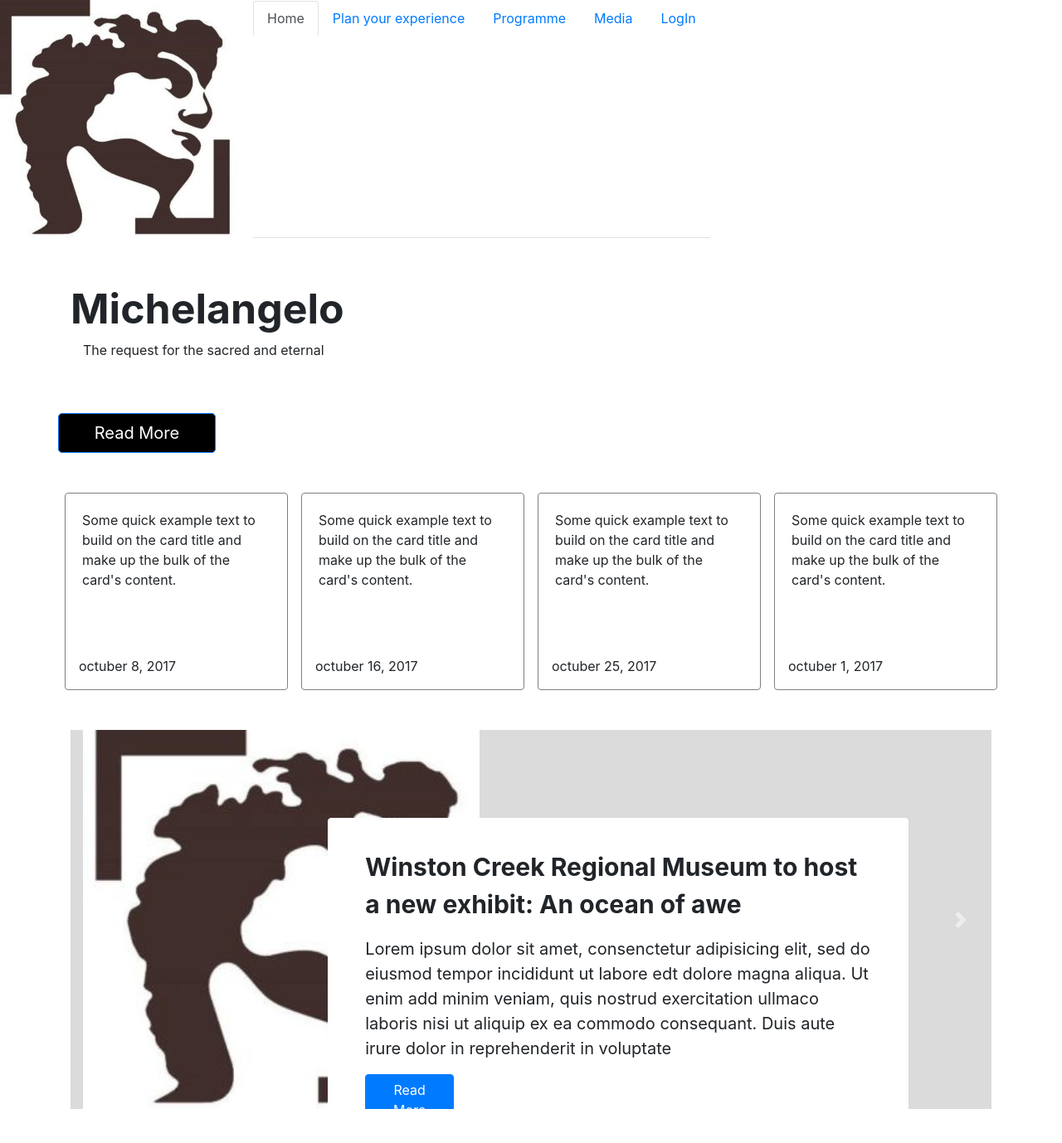
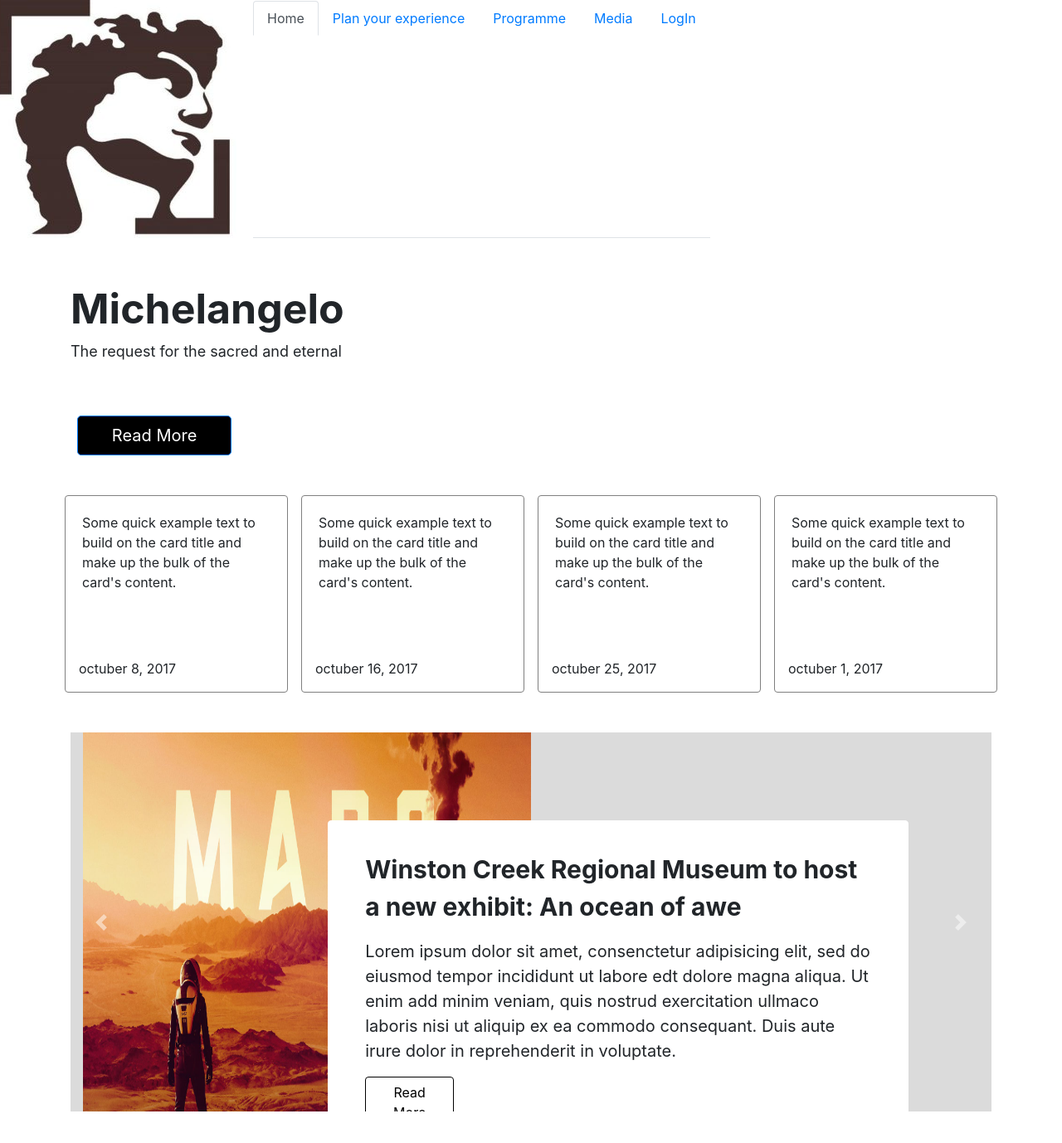
Before and after one commit to Edward060290/loyatly, an Angular app: page /home in a window 1280 px wide. Shown: the top 1378 px of the page at 83% size. Built offline with nearby package versions, Linux system fonts and the light colour scheme.

Commit message:
se arregla formulario

```diff
--- a/src/app/home/home.component.css
+++ b/src/app/home/home.component.css
@@ -7,7 +7,7 @@
 }
 
 .txt-18px {
-    font-size: 16px;
+    font-size: 18px;
 }
 
 .bg-gray{
@@ -19,3 +19,7 @@
     outline-color: blue;
 
 }
+
+.p-5{
+    padding-right: 100px;
+}
--- a/src/app/home/home.component.html
+++ b/src/app/home/home.component.html
@@ -3,11 +3,11 @@
   <div class="row ">
     <div class="col-12 mt-5">
       <strong class="txt-50px"> Michelangelo </strong>
-      <p class="col-12 txt-18px "> The request for the sacred and eternal </p>
+      <p class="col-12 pl-0 txt-18px "> The request for the sacred and eternal </p>
     </div>
   </div>
 
-  <div class="row mt-5 mb-5 ">
+  <div class="row mt-5 mb-5 ml-2 ">
     <button type="button" class="col-2 btn btn-primary btn-lg">Read More</button>
   </div>
 
--- a/src/app/home/slide-card/slide-card.component.css
+++ b/src/app/home/slide-card/slide-card.component.css
@@ -38,7 +38,17 @@
 
 .button-read {
     margin-right: 503px;
+    color: black;
+    background-color: white;
+    border-color: black
+
 }
+.button-read:hover {
+    color: white;
+    background-color: black;
+    border: 2px solid blue;
+}
+
 
 .carousel-control-next, .carousel-control-prev {
     width: 4%;
--- a/src/app/home/slide-card/slide-card.component.html
+++ b/src/app/home/slide-card/slide-card.component.html
@@ -9,25 +9,25 @@
                   <p class="txt-20px  ">Winston Creek Regional Museum to host a new exhibit: An ocean of awe</p>
                 <p class="card-text">Lorem ipsum dolor sit amet, consenctetur adipisicing elit, sed do eiusmod
                   tempor incididunt ut labore edt dolore magna aliqua. Ut enim add minim veniam, quis nostrud exercitation ullmaco
-                  laboris nisi ut aliquip ex ea commodo consequant. Duis aute irure dolor in reprehenderit in voluptate
+                  laboris nisi ut aliquip ex ea commodo consequant. Duis aute irure dolor in reprehenderit in voluptate.
                 </p>
-                <a href="#" class="btn btn-primary button-read">Read More</a>
+                <a href="#" routerLink="/plan" class="btn btn-primary button-read">Read More</a>
               </div>
             </div>
 
             </div>
-        <img src="assets/images/logo-michelangelo.jpg" class="d-block w-80 height" alt="...">
+        <img src="assets/images/mars.jpg" class="d-block w-50 height" alt="...">
 
       </div>
       <div class="carousel-item" data-interval="2000">
           <div class="card ml-2 mr-2 bg-color centered ">
               <div class="card-body mt-3 ml-4 mr-4">
-                  <p class="txt-20px  ">Winston Creek Regional Museum to host a new exhibit: An ocean of awe</p>
-                <p class="card-text">Some quick example text to build on the card title and make up the bulk of the card's content.</p>
-                <a href="#" class="btn btn-primary button-read ">Read More</a>
+                  <p class="txt-20px  ">Planet Order from the Sun; Mercury, Venus, Earth, Mars, Jupiter and Saturn</p>
+                <p class="card-text">The Sun is by far the largest object in the solar system. It contains more than 99.8% of the total mass of the Solar System (Jupiter contains most of the rest). It is often said that the Sun is an "ordinary" star.</p>
+                <a href="#" routerLink="/programme"  class="btn btn-primary button-read ">Read More</a>
               </div>
             </div>
-        <img src="assets/images/logo-michelangelo.jpg" class="d-block w-80 height" alt="...">
+        <img src="assets/images/planet.jpg" class="d-block w-60 height" alt="...">
       </div>
       <div class="carousel-item">
           <div class="card ml-2 mr-2 bg-color centered ">
@@ -37,7 +37,7 @@
                 <a href="#" class="btn btn-primary button-read">Read More</a>
               </div>
             </div>
-        <img src="assets/images/logo-michelangelo.jpg" class="d-block w-80 height" alt="...">
+        <img src="assets/images/tree.png" class="d-block w-80 height" alt="...">
       </div>
     </div>
     <a class="carousel-control-prev arrow" href="#carouselExampleInterval" role="button" data-slide="prev">
--- a/src/app/log-in/log-in.component.html
+++ b/src/app/log-in/log-in.component.html
@@ -1,3 +1,18 @@
-<p>
-  log-in works!
-</p>
+<!-- <div class="mt-5 mb-5">
+<form [formGroup]="logInForm">
+  <div class="form-group">
+    <label for="exampleInputEmail1">Email address</label>
+    <input type="email" class="form-control" id="exampleInputEmail1" aria-describedby="emailHelp" formControlName="email" placeholder="Enter email">
+    <small id="emailHelp" class="form-text text-muted">We'll never share your email with anyone else.</small>
+  </div>
+  <div class="form-group">
+    <label for="exampleInputPassword1">Password</label>
+    <input type="password" class="form-control" id="exampleInputPassword1" formControlName="password" placeholder="Password">
+  </div>
+  <div class="form-group form-check">
+    <input type="checkbox" class="form-check-input" id="exampleCheck1">
+    <label class="form-check-label" for="exampleCheck1">Check me out</label>
+  </div>
+  <button type="submit" class="btn btn-primary">Submit</button>
+</form>
+</div> -->
--- a/src/app/log-in/log-in.component.ts
+++ b/src/app/log-in/log-in.component.ts
@@ -1,4 +1,5 @@
 import { Component, OnInit } from '@angular/core';
+import { FormGroup, FormBuilder, Validators } from '@angular/forms'
 
 @Component({
   selector: 'app-log-in',
@@ -7,7 +8,16 @@ import { Component, OnInit } from '@angular/core';
 })
 export class LogInComponent implements OnInit {
 
-  constructor() { }
+  private logInForm: FormGroup;
+
+  constructor(
+   /*  private fb: FormBuilder */
+  ) {
+  /*   this.logInForm = this.fb.group({
+      email: ['', [Validators.required, Validators.pattern(this.PATTERN_EMAIL)]],
+      password: ['', Validators.required, Validators.pattern(this.PATTERN_PASSWORD)[]]
+    }) */
+  }
 
   ngOnInit() {
   }
--- a/src/app/plan/plan.component.html
+++ b/src/app/plan/plan.component.html
@@ -1,3 +1 @@
-<p>
-  plan works!
-</p>
+<app-card-board></app-card-board>
--- a/src/app/programme/programme.component.html
+++ b/src/app/programme/programme.component.html
@@ -1,3 +1 @@
-<p>
-  programme works!
-</p>
+<app-slide-card></app-slide-card>
```
